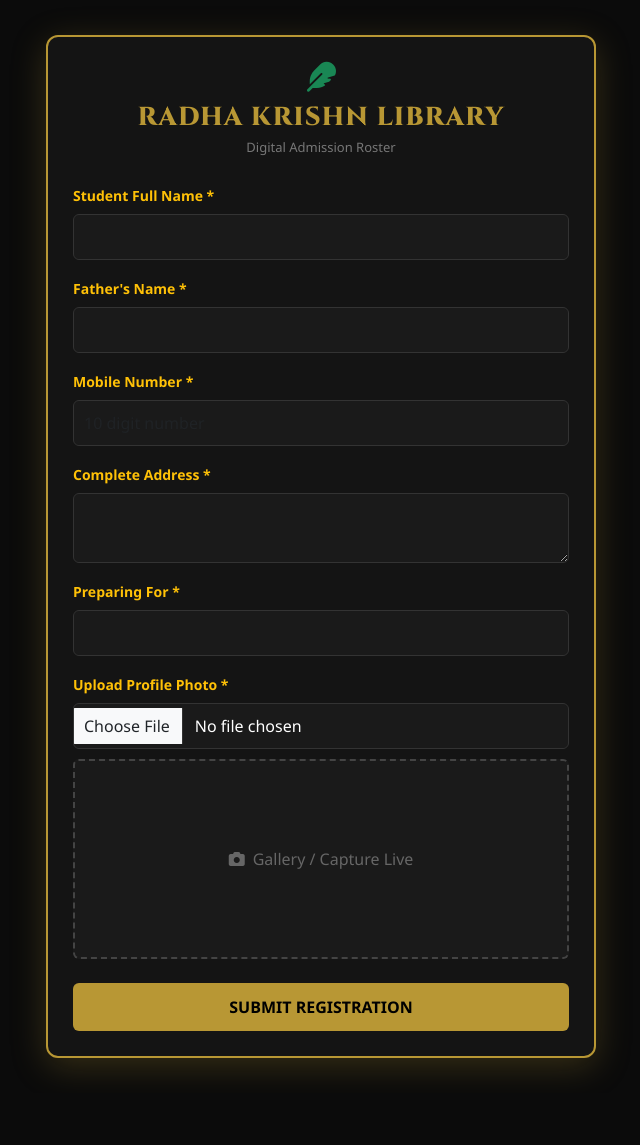
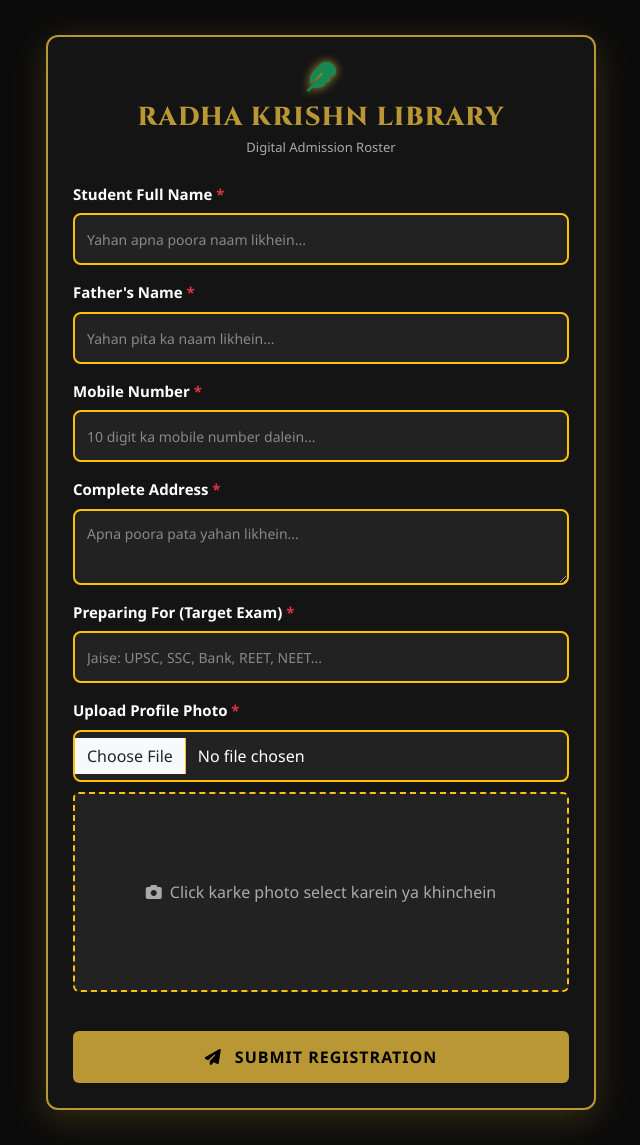
Before and after one commit to vishnupatel7108-stack/rk-library-admission, a Flask app: page / in a window 1280 px wide. Shown: the whole page, without its empty margins (319-959 px from the left). Before the commit the page ends 1075 px from the top, so only its background shows below. Run offline with Flask 3, Linux system fonts and the light colour scheme; some web fonts are replaced.

Commit message:
Update admission_form.html

```diff
--- a/templates/admission_form.html
+++ b/templates/admission_form.html
@@ -3,7 +3,7 @@
 <head>
     <meta charset="UTF-8">
     <meta name="viewport" content="width=device-width, initial-scale=1.0">
-    <title>Radha Krishn Library - Digital Portal</title>
+    <title>Radha Krishn Library - Digital Registration</title>
     <link href="https://cdn.jsdelivr.net/npm/bootstrap@5.3.2/dist/css/bootstrap.min.css" rel="stylesheet">
     <link rel="stylesheet" href="https://cdnjs.cloudflare.com/ajax/libs/font-awesome/6.4.0/css/all.min.css">
     <link href="https://fonts.googleapis.com/css2?family=Cinzel:wght@800&family=Segoe+UI:wght@400;600&display=swap" rel="stylesheet">
@@ -11,36 +11,77 @@
         body { background-color: #0b0b0b; color: #f5f5f5; font-family: 'Segoe UI', sans-serif; padding: 15px; }
         .form-container { max-width: 550px; margin: 20px auto; background-color: #141414; border: 2px solid #b89734; border-radius: 12px; padding: 25px; box-shadow: 0 8px 35px rgba(184, 151, 52, 0.25); }
         .royal-header { font-family: 'Cinzel', serif; color: #b89734; text-align: center; font-size: 26px; letter-spacing: 1px; margin-bottom: 5px; }
-        .sub-bar { text-align: center; color: #777; font-size: 13px; margin-bottom: 25px; }
-        .form-label { font-weight: 600; color: #ffc107; font-size: 14px; }
-        .form-control { background-color: #1a1a1a !important; color: white !important; border: 1px solid #333 !important; border-radius: 6px; padding: 10px; }
-        .form-control:focus { border-color: #b89734 !important; box-shadow: 0 0 8px rgba(184, 151, 52, 0.4) !important; }
-        .btn-gold-action { background-color: #b89734; color: #000; font-weight: bold; border: none; padding: 12px; font-size: 16px; border-radius: 6px; width: 100%; text-transform: uppercase; }
-        .photo-preview-box { width: 100%; height: 200px; background-color: #1a1a1a; border: 2px dashed #444; border-radius: 6px; display: flex; align-items: center; justify-content: center; margin-top: 10px; color: #666; overflow: hidden; }
+        .sub-bar { text-align: center; color: #aaa; font-size: 13px; margin-bottom: 25px; }
+        .form-label { font-weight: 600; color: #ffffff; font-size: 15px; margin-bottom: 8px; display: block; }
+
+        /* ✨ TYPE KARNE WALE BOXES KO SAID AUR CHAMKILA BANANE KE LIYE */
+        .form-control {
+            background-color: #222222 !important;
+            color: #ffffff !important;
+            border: 2px solid #ffc107 !important; /* Gold border jo door se dikhegi */
+            border-radius: 8px;
+            padding: 12px;
+            font-size: 16px;
+        }
+        /* Typing box ke andar ka placeholder text gray dikhega */
+        .form-control::placeholder {
+            color: #888888 !important;
+            font-size: 14px;
+        }
+        /* Jab student box par click karega toh border aur zyada chamkegi */
+        .form-control:focus {
+            border-color: #ffffff !important;
+            box-shadow: 0 0 12px rgba(255, 193, 7, 0.6) !important;
+            background-color: #2a2a2a !important;
+        }
+
+        .btn-gold-action { background-color: #b89734; color: #000; font-weight: bold; border: none; padding: 14px; font-size: 16px; border-radius: 6px; width: 100%; text-transform: uppercase; letter-spacing: 1px; margin-top: 15px; }
+        .btn-gold-action:hover { background-color: #ffc107; box-shadow: 0 4px 15px rgba(255, 193, 7, 0.4); }
+        .required-star { color: #dc3545; font-weight: bold; }
+        .photo-preview-box { width: 100%; height: 200px; background-color: #222; border: 2px dashed #ffc107; border-radius: 6px; display: flex; align-items: center; justify-content: center; margin-top: 10px; color: #aaa; overflow: hidden; }
         .photo-preview-box img { width: 100%; height: 100%; object-fit: cover; }
     </style>
 </head>
 <body>
 
     <div class="form-container">
-        <div class="text-center mb-2"><i class="fa fa-feather text-success" style="font-size: 30px;"></i></div>
+        <div class="text-center mb-2"><i class="fa fa-feather text-success" style="font-size: 30px; text-shadow: 0 0 10px #b89734;"></i></div>
         <h2 class="royal-header">RADHA KRISHN LIBRARY</h2>
         <p class="sub-bar">Digital Admission Roster</p>
 
         <form action="/submit-admission" method="POST" enctype="multipart/form-data">
-            <div class="mb-3"><label class="form-label">Student Full Name *</label><input type="text" name="student_name" class="form-control" required></div>
-            <div class="mb-3"><label class="form-label">Father's Name *</label><input type="text" name="father_name" class="form-control" required></div>
-            <div class="mb-3"><label class="form-label">Mobile Number *</label><input type="tel" name="mobile_number" class="form-control" pattern="[0-9]{10}" placeholder="10 digit number" required></div>
-            <div class="mb-3"><label class="form-label">Complete Address *</label><textarea name="address" class="form-control" rows="2" required></textarea></div>
-            <div class="mb-3"><label class="form-label">Preparing For *</label><input type="text" name="preparing_for" class="form-control" required></div>
+            <div class="mb-3">
+                <label class="form-label">Student Full Name <span class="required-star">*</span></label>
+                <input type="text" name="student_name" class="form-control" placeholder="Yahan apna poora naam likhein..." required>
+            </div>
+
+            <div class="mb-3">
+                <label class="form-label">Father's Name <span class="required-star">*</span></label>
+                <input type="text" name="father_name" class="form-control" placeholder="Yahan pita ka naam likhein..." required>
+            </div>
+
+            <div class="mb-3">
+                <label class="form-label">Mobile Number <span class="required-star">*</span></label>
+                <input type="tel" name="mobile_number" class="form-control" pattern="[0-9]{10}" placeholder="10 digit ka mobile number dalein..." required>
+            </div>
+
+            <div class="mb-3">
+                <label class="form-label">Complete Address <span class="required-star">*</span></label>
+                <textarea name="address" class="form-control" rows="2" placeholder="Apna poora pata yahan likhein..." required></textarea>
+            </div>
+
+            <div class="mb-3">
+                <label class="form-label">Preparing For (Target Exam) <span class="required-star">*</span></label>
+                <input type="text" name="preparing_for" class="form-control" placeholder="Jaise: UPSC, SSC, Bank, REET, NEET..." required>
+            </div>
 
             <div class="mb-4">
-                <label class="form-label">Upload Profile Photo *</label>
+                <label class="form-label">Upload Profile Photo <span class="required-star">*</span></label>
                 <input type="file" name="student_photo" id="photoInput" class="form-control" accept="image/*" required onchange="previewSelectedPhoto()">
-                <div class="photo-preview-box" id="previewContainer"><i class="fa fa-camera me-2"></i> Gallery / Capture Live</div>
+                <div class="photo-preview-box" id="previewContainer"><i class="fa fa-camera me-2"></i> Click karke photo select karein ya khinchein</div>
             </div>
 
-            <button type="submit" class="btn btn-gold-action">Submit Registration</button>
+            <button type="submit" class="btn btn-gold-action"><i class="fa fa-paper-plane me-2"></i> Submit Registration</button>
         </form>
     </div>
 
```
